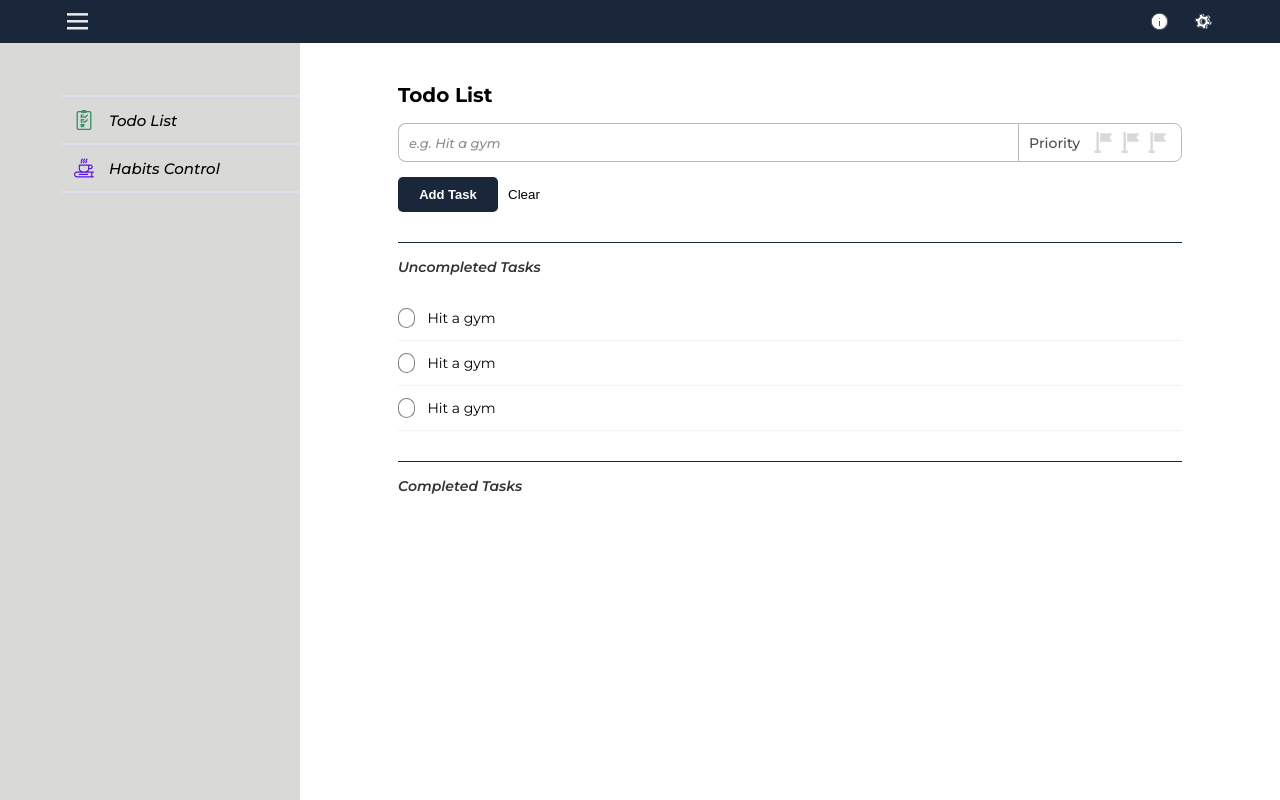
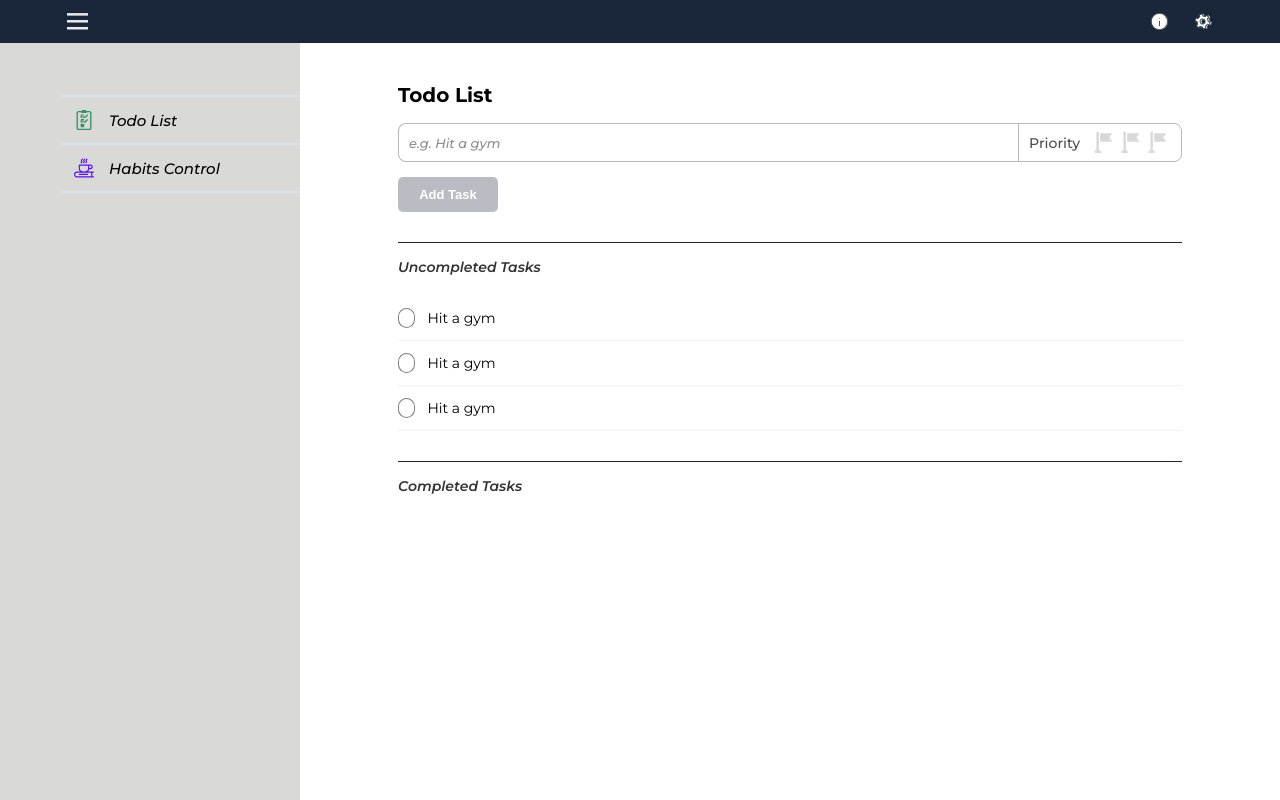
Before and after one commit to jakubwas/wTask, a React (Create React App) app in the folder client/: page / in a window 1280 px wide. Built offline with nearby package versions, Linux system fonts and the light colour scheme.

Commit message:
Add clear form functionality

```diff
--- a/client/src/Components/Layout/Workspace/TodoWorkspace/Form/FormButtons.js
+++ b/client/src/Components/Layout/Workspace/TodoWorkspace/Form/FormButtons.js
@@ -16,7 +16,7 @@ const SubmitButton = styled.button`
   font-weight: 600;
   color: white;
   border-radius: 5px;
-  background: rgba(26, 38, 57, 1);
+  background: ${(props) => props.bg};
   cursor: pointer;
   outline: none;
 `;
@@ -35,14 +35,24 @@ const ClearButton = styled.button`
 const FormButtons = () => {
   const todoContext = useContext(TodoContext);
 
-  const { clearForm } = todoContext;
+  const { taskPriority, currentInputValue, clearForm } = todoContext;
 
   return (
     <ButtonsContainer>
-      <SubmitButton type="submit">Add Task</SubmitButton>
-      <ClearButton type="button" onClick={clearForm}>
-        Clear
-      </ClearButton>
+      {currentInputValue.length > 0 ? (
+        <SubmitButton type="submit" bg={"rgba(26, 38, 57, 1)"}>
+          Add Task
+        </SubmitButton>
+      ) : (
+        <SubmitButton type="button" bg={"rgba(26,38,57, 0.3)"}>
+          Add Task
+        </SubmitButton>
+      )}
+      {(currentInputValue.length > 0 || taskPriority > 0) && (
+        <ClearButton type="button" onClick={clearForm}>
+          Clear
+        </ClearButton>
+      )}
     </ButtonsContainer>
   );
 };
```
